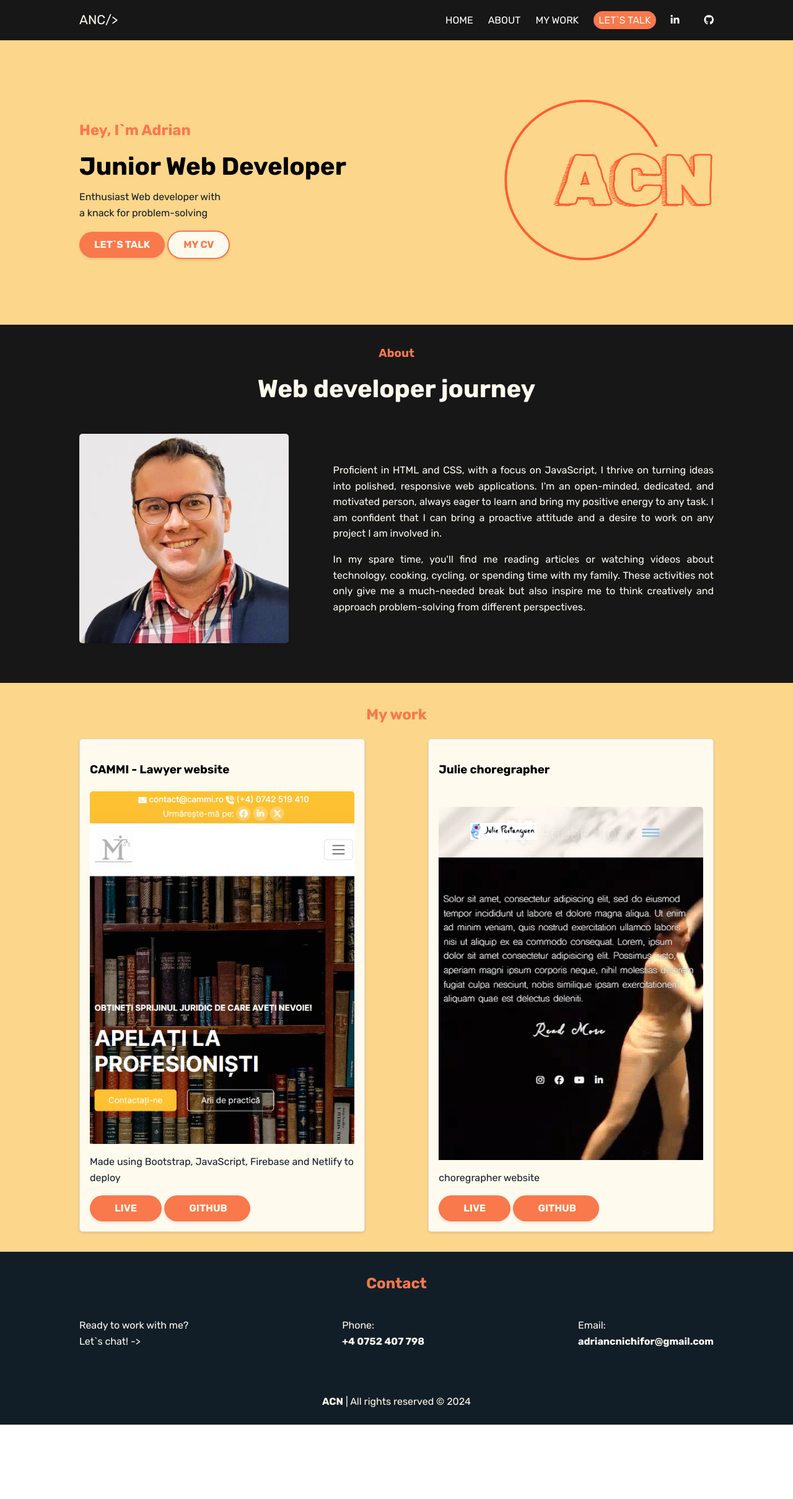
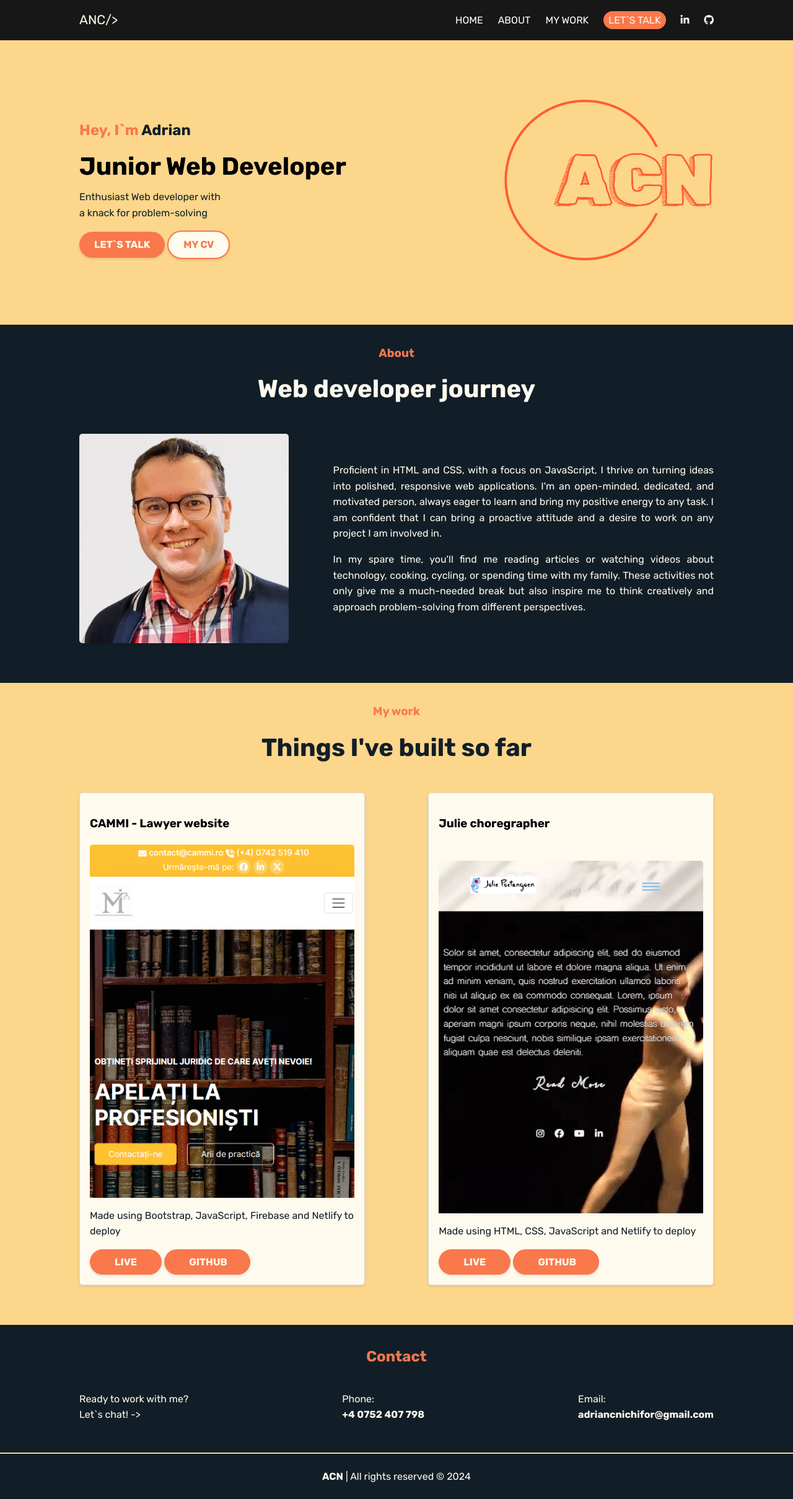
Before and after one commit to adriancnichifor/ACN_Website, a plain HTML site: page index.html in a window 1280 px wide. Shown: the whole page at 62% size. Before the commit the page ends 2299 px from the top, so only its background shows below. Drawn offline with Linux system fonts and the light colour scheme.

Commit message:
little changes

```diff
--- a/index.html
+++ b/index.html
@@ -69,7 +69,9 @@
     <section class="hero" id="home">
       <div class="container row">
         <div class="hero__text">
-          <h2 class="hero_toptitle">Hey, I`m <strong>Adrian</strong></h2>
+          <h2 class="hero_toptitle">
+            Hey, I`m <strong class="dark_text">Adrian</strong>
+          </h2>
           <h1 class="hero_title">Junior Web Developer</h1>
           <p class="hero_subtitle">
             Enthusiast Web developer with<br />
@@ -93,7 +95,9 @@
     <section class="about" id="about">
       <div class="container">
         <h3 class="section_toptitle">About</h3>
-        <h2 class="section_title container">Web developer journey</h2>
+        <h2 class="section_title container light_text">
+          Web developer journey
+        </h2>
         <div class="row">
           <div class="portret_container">
             <img
@@ -132,7 +136,10 @@
     <!-- My work section -->
     <section class="work" id="work">
       <div class="container">
-        <h2 class="section_toptitle">My work</h2>
+        <h3 class="section_toptitle">My work</h3>
+        <h2 class="section_title container dark_text">
+          Things I've built so far
+        </h2>
         <div class="cards_container">
           <div class="card">
             <h3>CAMMI - Lawyer website</h3>
@@ -164,7 +171,9 @@
             <h3>Julie choregrapher</h3>
             <div class="card_body">
               <img src="assets/julie.png" alt="julie website screenshot" />
-              <p class="card_text">choregrapher website</p>
+              <p class="card_text">
+                Made using HTML, CSS, JavaScript and Netlify to deploy
+              </p>
               <div>
                 <a
                   target="_blank"
--- a/style.css
+++ b/style.css
@@ -88,6 +88,13 @@ p {
   color: var(--clr-light);
 }
 
+.light_text {
+  color: var(--clr-light);
+}
+.dark_text {
+  color: var(--clr-dark);
+}
+
 header {
   background-color: #171717;
   padding: 1em 0;
@@ -105,7 +112,7 @@ header {
   height: 3em;
   padding: 0em;
   border-radius: 50%;
-  background: var(--clr-yellow);
+  background: var(--clr-orange);
   color: var(--clr-light);
   transition: opacity 300ms ease;
   position: absolute;
@@ -224,7 +231,7 @@ header {
 /* About section style */
 
 .about {
-  background-color: #171717;
+  background-color: var(--clr-dark);
 }
 
 .section_toptitle {
@@ -237,7 +244,6 @@ header {
   text-align: center;
   line-height: 1.2;
   font-size: var(--fs-h2-s);
-  color: var(--clr-light);
   margin-bottom: 1rem;
 }
 
@@ -328,6 +334,7 @@ header {
 .footer {
   text-align: center;
   padding: 0.5em;
+  border-top: 2px solid var(--clr-yellow);
   background-color: var(--clr-dark);
 }
 
@@ -346,6 +353,9 @@ header {
     align-items: center;
     height: auto;
     position: relative;
+  }
+  .nav__list--secondary {
+    gap: 0;
   }
   .nav__list {
     display: flex;
@@ -391,6 +401,7 @@ header {
     grid-template-columns: repeat(2, 1fr);
     grid-column: span;
     gap: 10%;
+    padding: 2em 0;
   }
 
   .card_body {
@@ -398,7 +409,6 @@ header {
     flex-direction: column;
     justify-content: space-between;
   }
-
   /* .card {
     justify-self: center;
   } */
```
